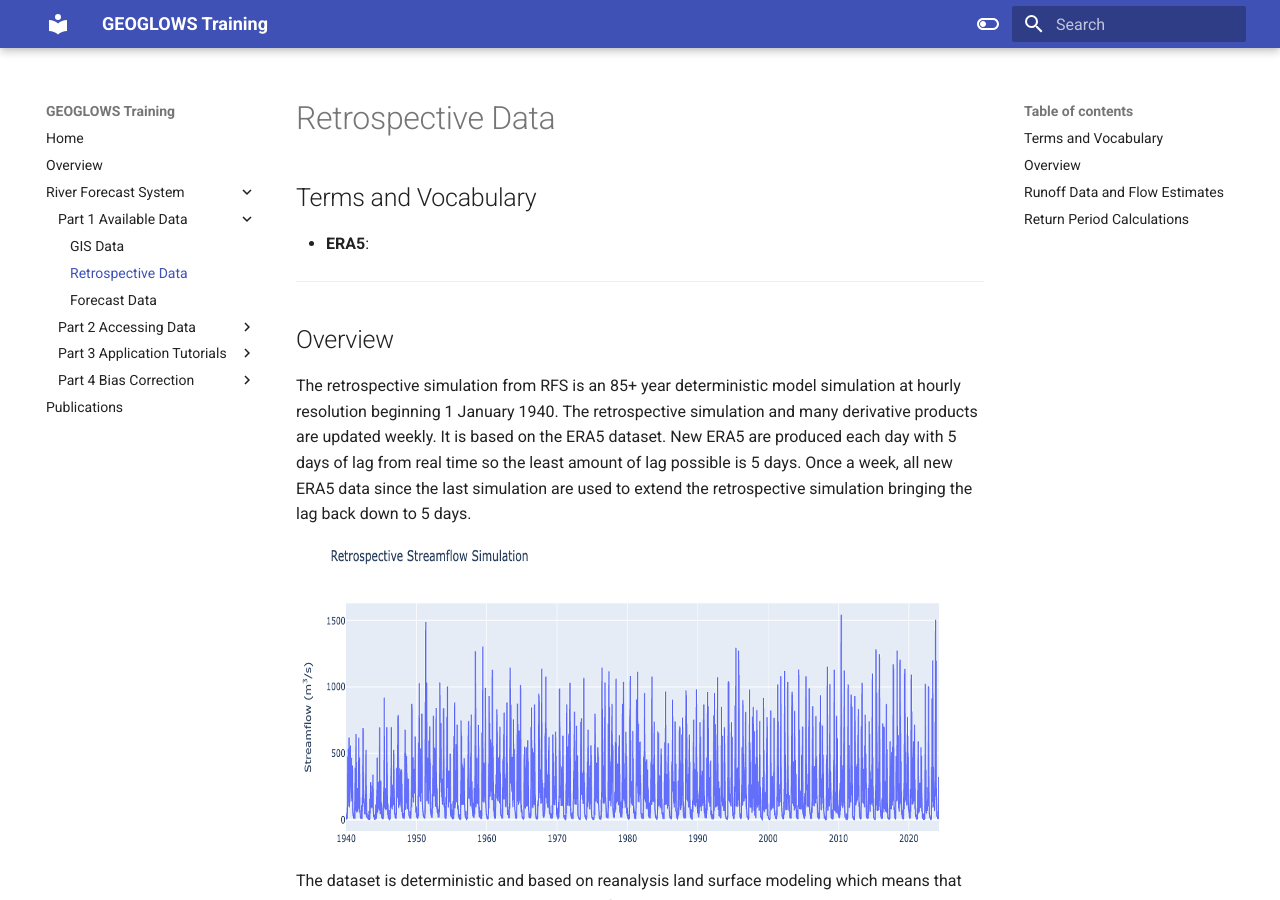
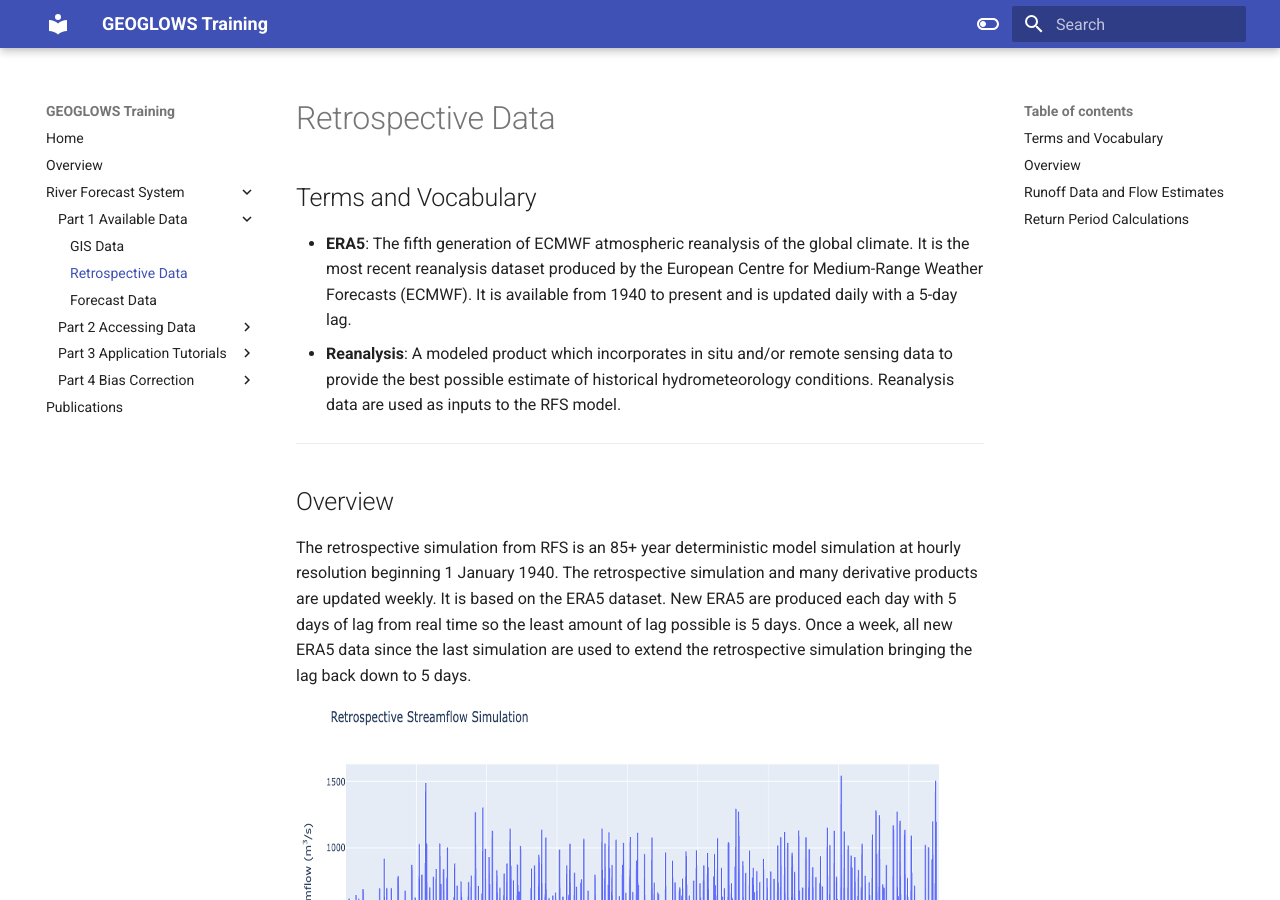
Before and after one commit to geoglows/training.geoglows.org, an MkDocs documentation site: the page built from docs/rfs/datasets/retrospective.md, in a window 1280 px wide and 900 px high. Built offline with MkDocs 1.6.1 and Material for MkDocs 9.7.7, drawn with Linux system fonts in a browser that asks for light colours.

```diff
--- a/docs/rfs/datasets/retrospective.md
+++ b/docs/rfs/datasets/retrospective.md
@@ -1,6 +1,10 @@
 ## Terms and Vocabulary
 
-- **ERA5**:
+- **ERA5**: The fifth generation of ECMWF atmospheric reanalysis of the global climate. It is the most recent reanalysis dataset produced by the
+  European
+  Centre for Medium-Range Weather Forecasts (ECMWF). It is available from 1940 to present and is updated daily with a 5-day lag.
+- **Reanalysis**: A modeled product which incorporates in situ and/or remote sensing data to provide the best possible estimate of historical
+  hydrometeorology conditions. Reanalysis data are used as inputs to the RFS model.
 
 ---
 
```
Also changed, not shown: docs/rfs/datasets/forecast.md (+2 -0 lines), docs/rfs/datasets/gis-data.md (+16 -16 lines).
